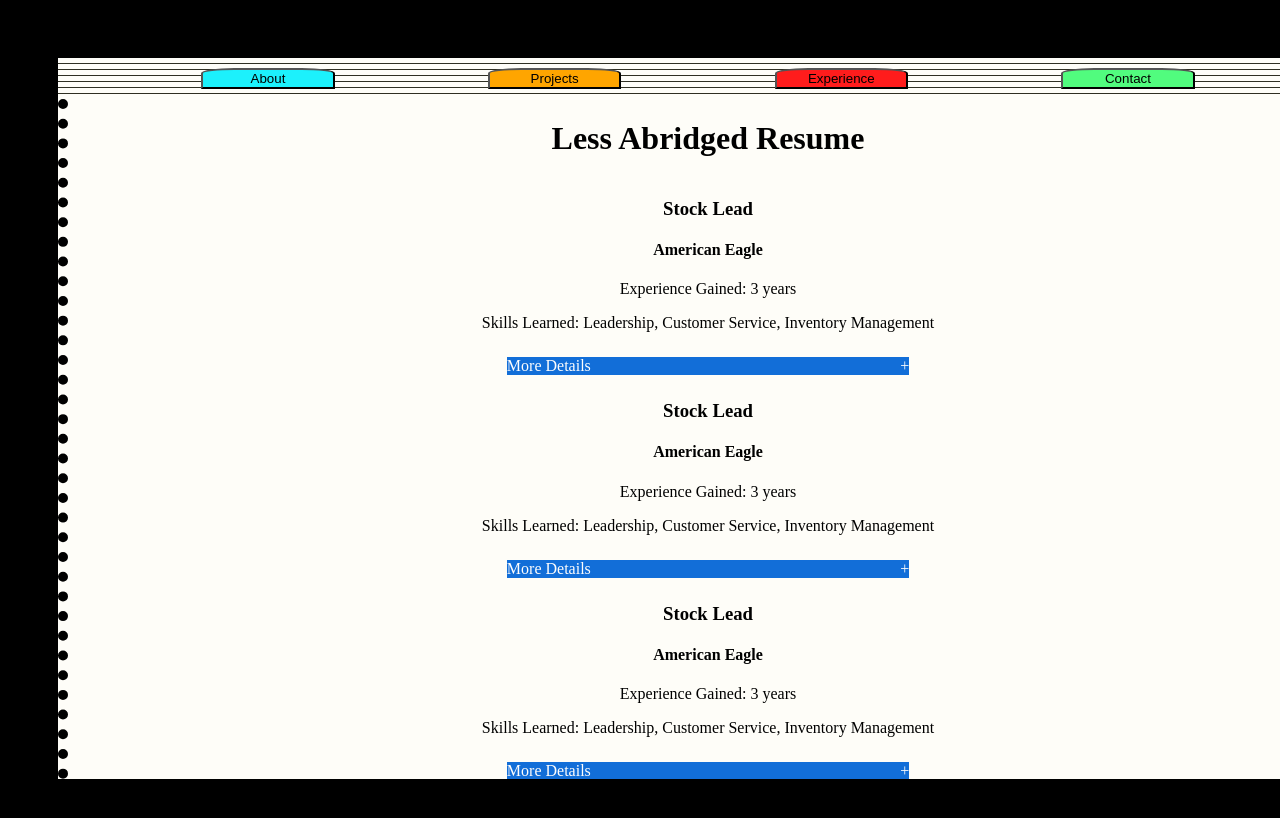
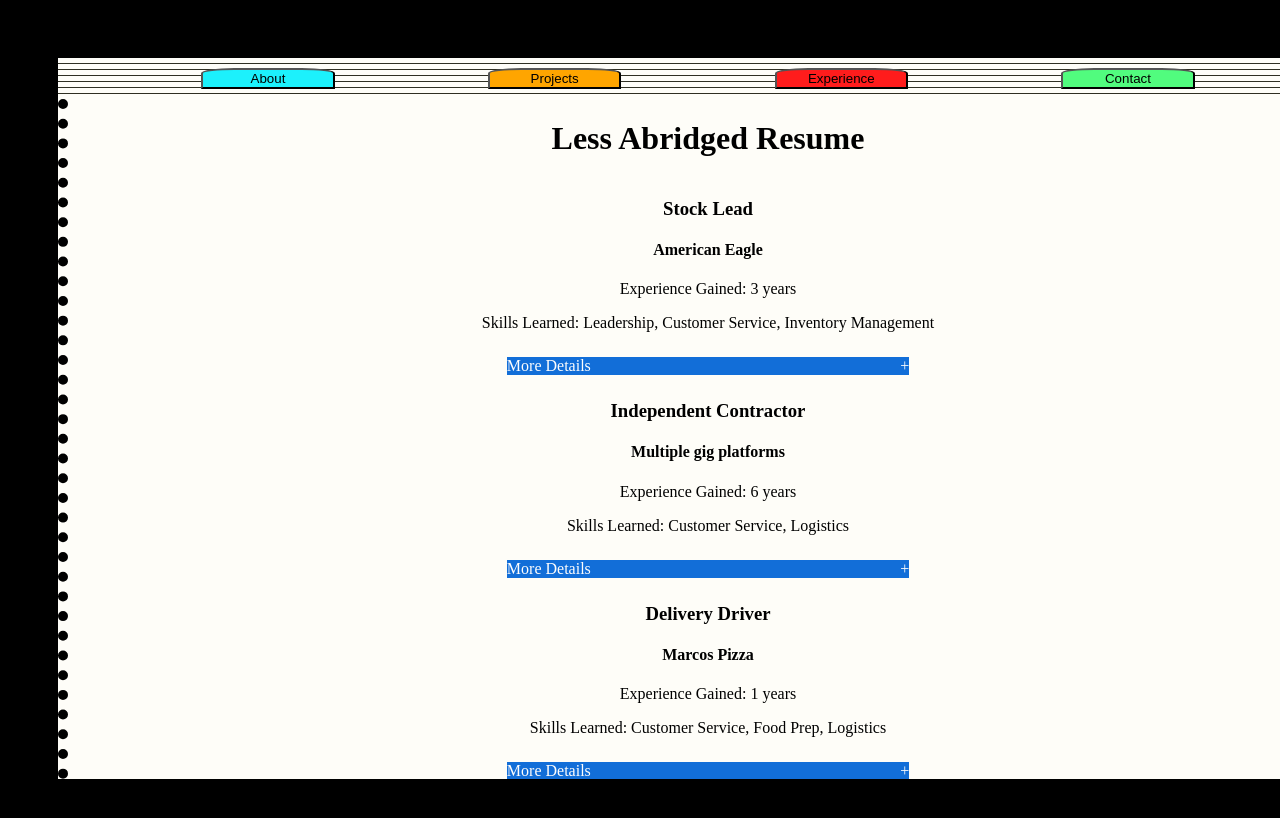
Before and after one commit to rocknswimmer/MySite, a React app: page /experience in a window 1280 px wide. Shown: the top 818 px of the page. Built offline with nearby package versions, Linux system fonts and the light colour scheme.

Commit message:
organizing the past

```diff
--- a/src/ExperienceData.js
+++ b/src/ExperienceData.js
@@ -1,7 +1,17 @@
 const experienceData = [
-  {title: "Stock Lead", company: "American Eagle", exp: "3 years", skills: "Leadership, Customer Service, Inventory Management", details: "should do this in word like last time, rough day, had to fight for low paying matience application because im too qualified. first time fighting for being too good"},
-  {title: "Stock Lead", company: "American Eagle", exp: "3 years", skills: "Leadership, Customer Service, Inventory Management", details: "testing now, reliving the past when I have the capacity", type: "may want various types of exp in the future"},
-  {title: "Stock Lead", company: "American Eagle", exp: "3 years", skills: "Leadership, Customer Service, Inventory Management", details: "testing now, reliving the past when I have the capacity", type: "may want various types of exp in the future"},
+  {title: "Stock Lead", company: "American Eagle", exp: "3 years", skills: "Leadership, Customer Service, Inventory Management", details: "should do this in word like last time, rough day, had to fight for low paying matience application because im too qualified. first time fighting for being too good", type: "paid"},
+
+  {title: "Independent Contractor", company: "Multiple gig platforms", exp: "6 years", skills: "Customer Service, Logistics", details: "should do this in word like last time, rough day, had to fight for low paying matience application because im too qualified. first time fighting for being too good", type: "paid"},
+
+  {title: "Delivery Driver", company: "Marcos Pizza", exp: "1 years", skills: "Customer Service, Food Prep, Logistics", details: "should do this in word like last time, rough day, had to fight for low paying matience application because im too qualified. first time fighting for being too good", type: "paid"},
+
+
+
+  {title: "Full Stack Engineer and Project Manager", company: "Waileys", exp: "2 summers", skills: "Teaching", details: "testing now, reliving the past when I have the capacity", type: "volunteer"},
+
+  {title: "Math Tutor", company: "4th grade math", exp: "2 summers", skills: "Teaching", details: "testing now, reliving the past when I have the capacity", type: "volunteer"},
+
+  {title: "Overhead Light Rewiring", company: "Church", exp: "2 summers", skills: "Teaching", details: "testing now, reliving the past when I have the capacity", type: "volunteer"},
 
 ]
 
```
